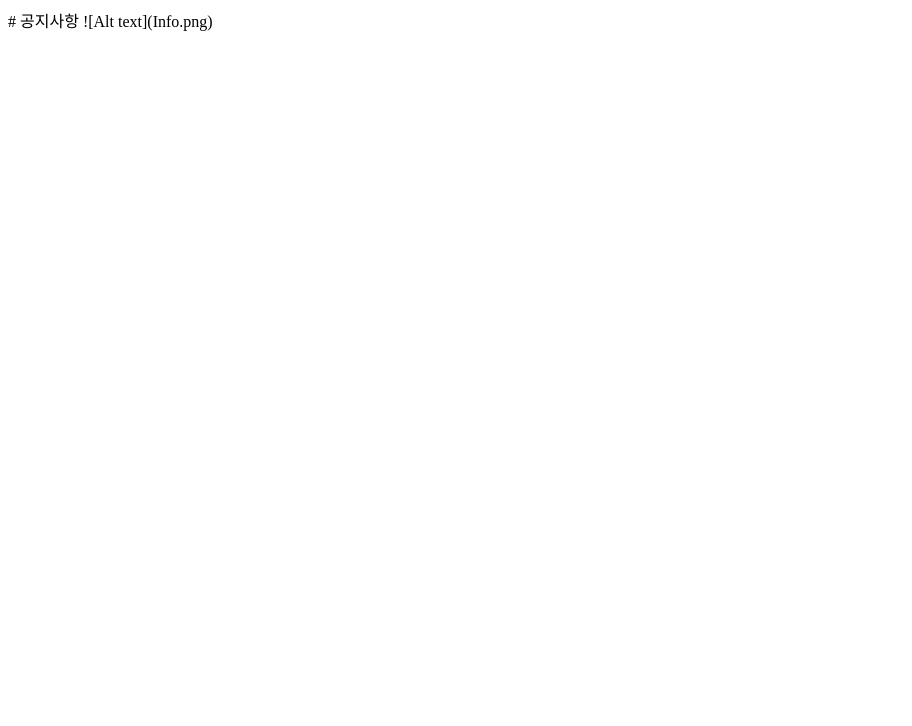
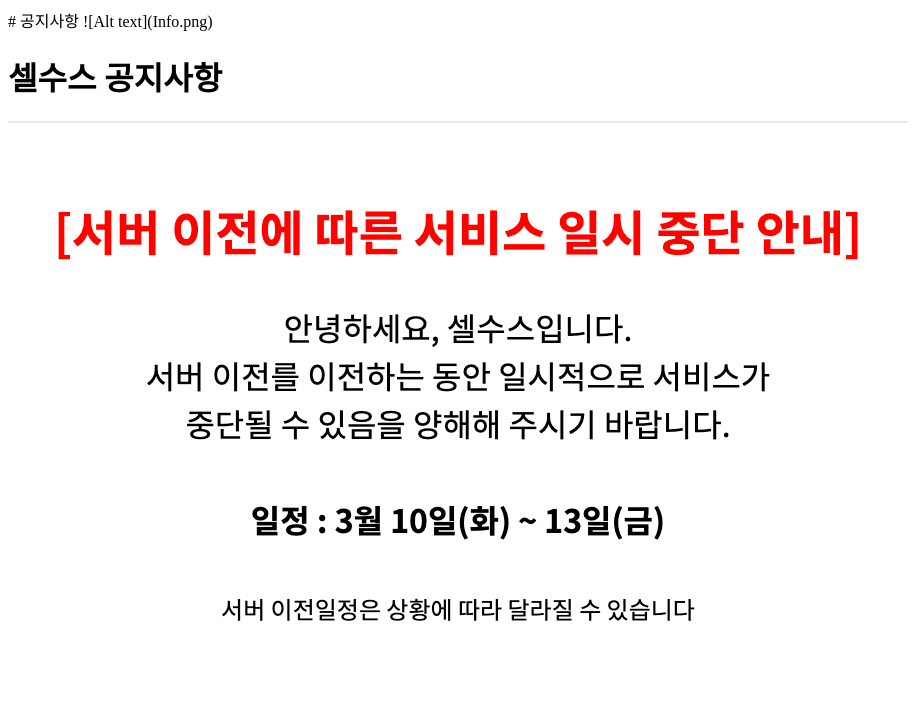
Before and after one commit to pulse9dev/pulse9dev.github.io, a plain HTML site: page index.html in a window 1280 px wide. Shown: the whole page, without its empty margins (0-912 px from the left). Drawn offline with Linux system fonts and the light colour scheme.

Commit message:
Update index.html

```diff
--- a/index.html
+++ b/index.html
@@ -3,3 +3,11 @@
 
 
 ![Alt text](Info.png)
+
+<!DOCTYPE html>
+<html>
+<body>
+<h1>셀수스 공지사항</h1>
+<img src="Info.png" alt="celsus">
+</body>
+</html>
```
